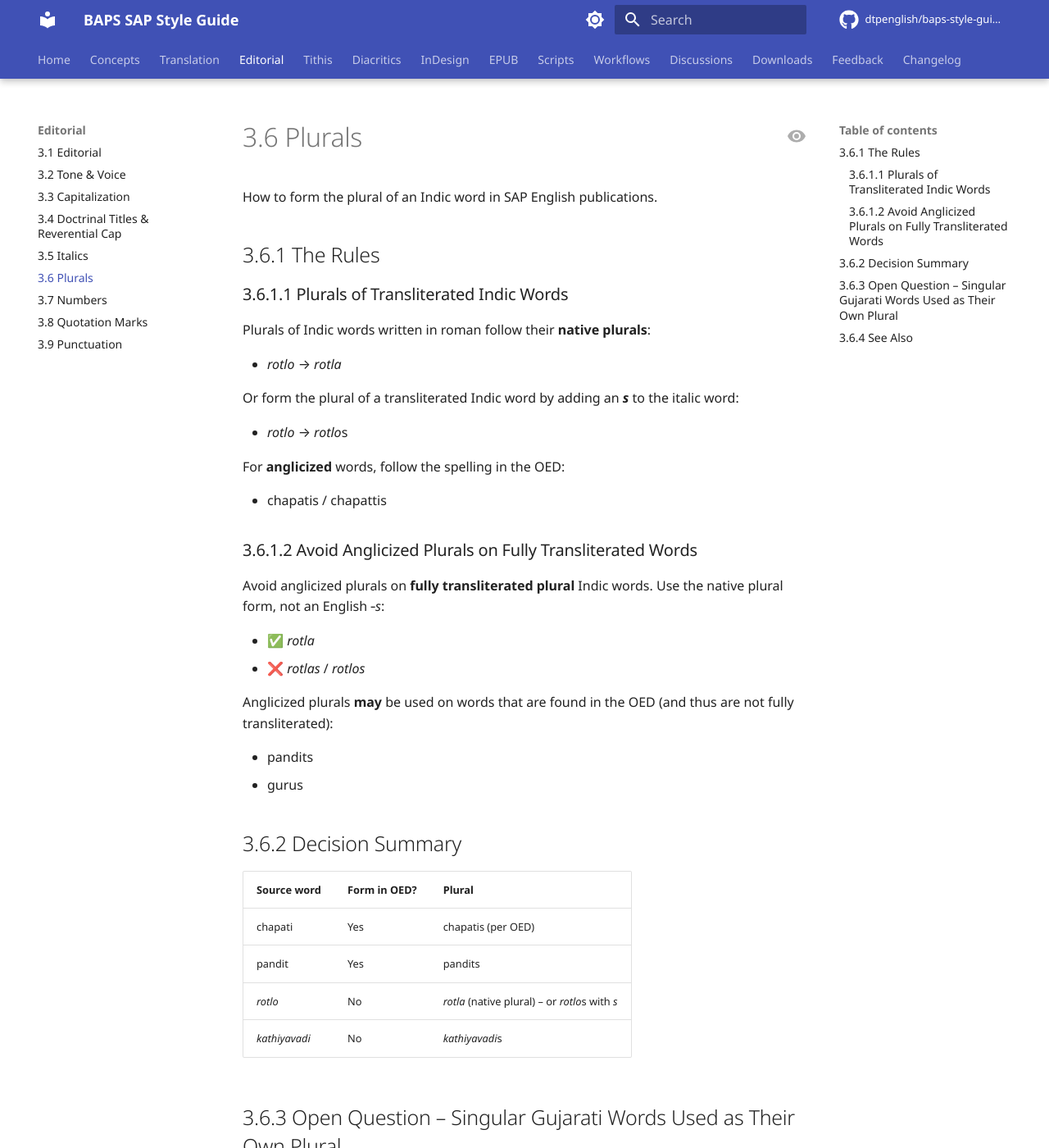
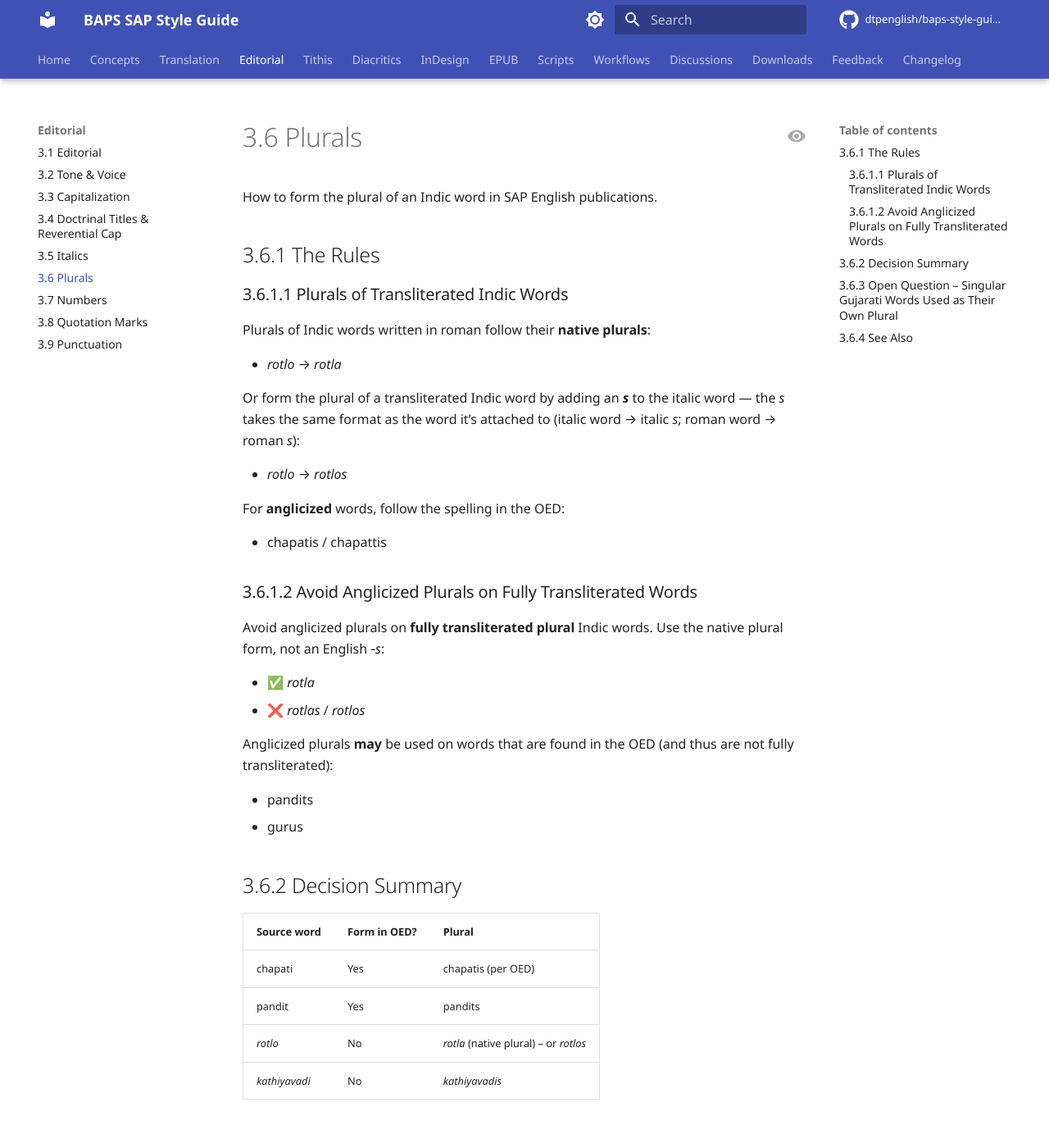
Before and after one commit to dtpenglish/baps-style-guide, an MkDocs documentation site: the page built from docs/editorial/plurals.md, in a window 1280 px wide and 1400 px high. Shown: the whole window at 82% size. Built offline with MkDocs 1.6.1 and Material for MkDocs 9.7.7, drawn with Linux system fonts in a browser that asks for light colours; comment, search, counter and statistics services are not loaded; the version menu is left out.

Commit message:
3.6.1.1: plural -s takes the format of the main word
Previously the rule implicitly said the appended s was roman
even when attached to an italic word ('rotlo' [italic] + 's'
[roman] = rotlos with mixed format). New rule: the s matches
the format of the word - italic word gets italic s, roman word
gets roman s.

Updated:
- 3.6.1.1 main rule: now reads 'the s takes the same format as
  the word it's attached to' with example 'rotlo -> rotlos' (all
  italic).
- 3.6.2 Decision Summary: 'rotlos' / 'kathiyavadis' now both
  fully italic (matching the italic source word).
- 3.1.2 Editorial Quick Reference: short answer rephrased.

3.6.1.2's incorrect-examples (rotlas / rotlos as fully italic
forms) already showed the consistent-format rule and don't need
to change - they're flagged as wrong because of the no-anglicized-
plurals-on-transliterated-words rule, not because of italic/roman
of the s.

Co-Authored-By: Claude Opus 4.7 (1M context) <noreply@anthropic.com>

```diff
--- a/docs/editorial/plurals.md
+++ b/docs/editorial/plurals.md
@@ -7,9 +7,9 @@ Plurals of Indic words written in roman follow their **native plurals**:
 
 - *rotlo* → *rotla*
 
-Or form the plural of a transliterated Indic word by adding an ***s*** to the italic word:
+Or form the plural of a transliterated Indic word by adding an ***s*** to the italic word — the *s* takes the same format as the word it's attached to (italic word → italic *s*; roman word → roman *s*):
 
-- *rotlo* → *rotlo*s
+- *rotlo* → *rotlos*
 
 For **anglicized** words, follow the spelling in the OED:
 
@@ -31,8 +31,8 @@ Anglicized plurals **may** be used on words that are found in the OED (and thus
 |---|---|---|
 | chapati | Yes | chapatis (per OED) |
 | pandit | Yes | pandits |
-| *rotlo* | No | *rotla* (native plural) – or *rotlo*s with *s* |
-| *kathiyavadi* | No | *kathiyavadi*s |
+| *rotlo* | No | *rotla* (native plural) – or *rotlos* |
+| *kathiyavadi* | No | *kathiyavadis* |
 
 ## 3.6.3 Open Question – Singular Gujarati Words Used as Their Own Plural
 > How should we use singular Gujarati words that are their own plural? E.g., *dandvat*, *pradakshina*, *pranam*… – even though in English we (SAP) do add an *s* in plural usage.
```
Also changed, not shown: docs/editorial/index.md (+1 -1 lines).
